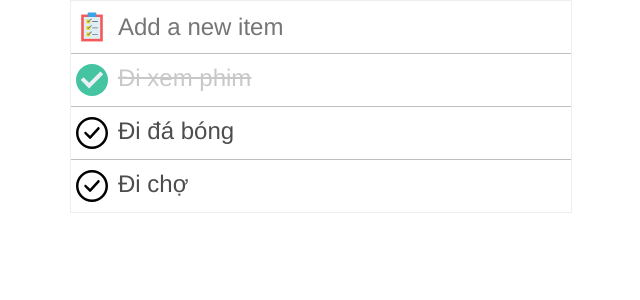
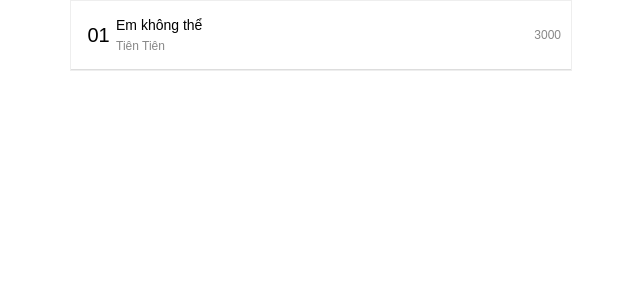
Before and after one commit to DinhSonHai/to-do-app-react, a React (Create React App) app: page / in a window 1280 px wide. Shown: the top 300 px of the page, without its empty margins (319-959 px from the left). Built offline with nearby package versions, Linux system fonts and the light colour scheme.

Commit message:
Add storybook

```diff
--- a/src/App.js
+++ b/src/App.js
@@ -5,6 +5,7 @@ import './App.css';
 import TodoItem from './components/TodoItem';
 import TrafficLight from './components/TrafficLight';
 import Accordion from './components/Accordion';
+import WeeklySongListItem from './components/WeeklySongListItem';
 
 const RED = 0;
 const ORANGE = 1;
@@ -94,7 +95,12 @@ class App extends Component {
             {/* <Accordion heading="Heading">
               Hello World
             </Accordion> */}
-            <div className="Header">
+            <WeeklySongListItem
+              order="01"
+              title="Em không thể"
+              singer="Tiên Tiên"
+              viewCount="3000" />
+            {/* <div className="Header">
               <img className="Img" src={ checklist } width={ 32 } height={ 32 } onClick={ this.onAllClick }></img>
               <input type="text" placeholder="Add a new item" onKeyUp={ this.onKeyUp }></input>
             </div>
@@ -105,7 +111,7 @@ class App extends Component {
             }
             {
               todoItems.length === 0 && 'Nothing here'
-            }
+            } */}
           {/* <img src="https://picsum.photos/200/300" alt=""></img> */}
       </div>
     );
--- /dev/null
+++ b/src/components/WeeklySongListItem.css
@@ -0,0 +1,32 @@
+.WeeklySongListItem {
+    display: flex;
+    align-items: center;
+    width: 100%;
+    padding: 16px 10px;
+    box-sizing: border-box;
+    border-bottom: 1px solid #DDD;
+    font-family: Arial, sans-serif;
+  }
+
+  .WeeklySongListItem .order {
+    font-size: 20px;
+    width: 35px;
+    text-align: center;
+  }
+
+  .WeeklySongListItem .info {
+    flex: 1;
+  }
+
+  .WeeklySongListItem .title {
+    font-size: 14px;
+    margin-bottom: 6px;
+    margin-top: 0;
+  }
+
+  .WeeklySongListItem .singer,
+  .WeeklySongListItem .view-count {
+    font-size: 12px;
+    color: #888;
+    margin: 0;
+  }
--- /dev/null
+++ b/src/components/WeeklySongListItem.js
@@ -0,0 +1,34 @@
+import React, { Component } from 'react';
+import PropTypes from 'prop-types';
+
+import './WeeklySongListItem.css';
+
+class WeeklySongListItem extends Component {
+    render() {
+        const { order, title, singer, viewCount } = this.props;
+        return (
+            <div className="WeeklySongListItem">
+                <div className="order">{ order }</div>
+                <div className="info">
+                    <p className="title">{ title }</p>
+                    <p className="singer">{ singer }</p>
+                </div>
+        <div className="view-count">{ viewCount.toLocaleString() }</div>
+            </div>
+        );
+    }
+}
+
+    WeeklySongListItem.defaultProps = {
+    viewCount: 0
+  };
+
+  WeeklySongListItem.propTypes = {
+    order: PropTypes.string.isRequired,
+    title: PropTypes.string.isRequired,
+    singer: PropTypes.string.isRequired,
+    /** View count */
+    viewCount: PropTypes.number
+  };
+
+  export default WeeklySongListItem;
--- /dev/null
+++ b/stories/WeeklySongListItem.js
@@ -0,0 +1,17 @@
+import React from 'react';
+import { storiesOf } from '@storybook/react';
+// import { withInfo } from '@storybook/addon-info';
+import WeeklySongListItem from '../src/components/WeeklySongListItem';
+
+storiesOf('WeeklySongListItem', module)
+  .add(
+    'default',
+    () => (
+      <WeeklySongListItem
+        order="01"
+        title="Em Không Thể"
+        singer="Tiên Tiên, Touliver"
+        viewCount={3000}
+      />
+    )
+  );
```
Also changed, not shown: package.json (+7 -1 lines), stories/index.js (added, +1 -0 lines), 2 other files (tests, documents, lock files or other folders).
